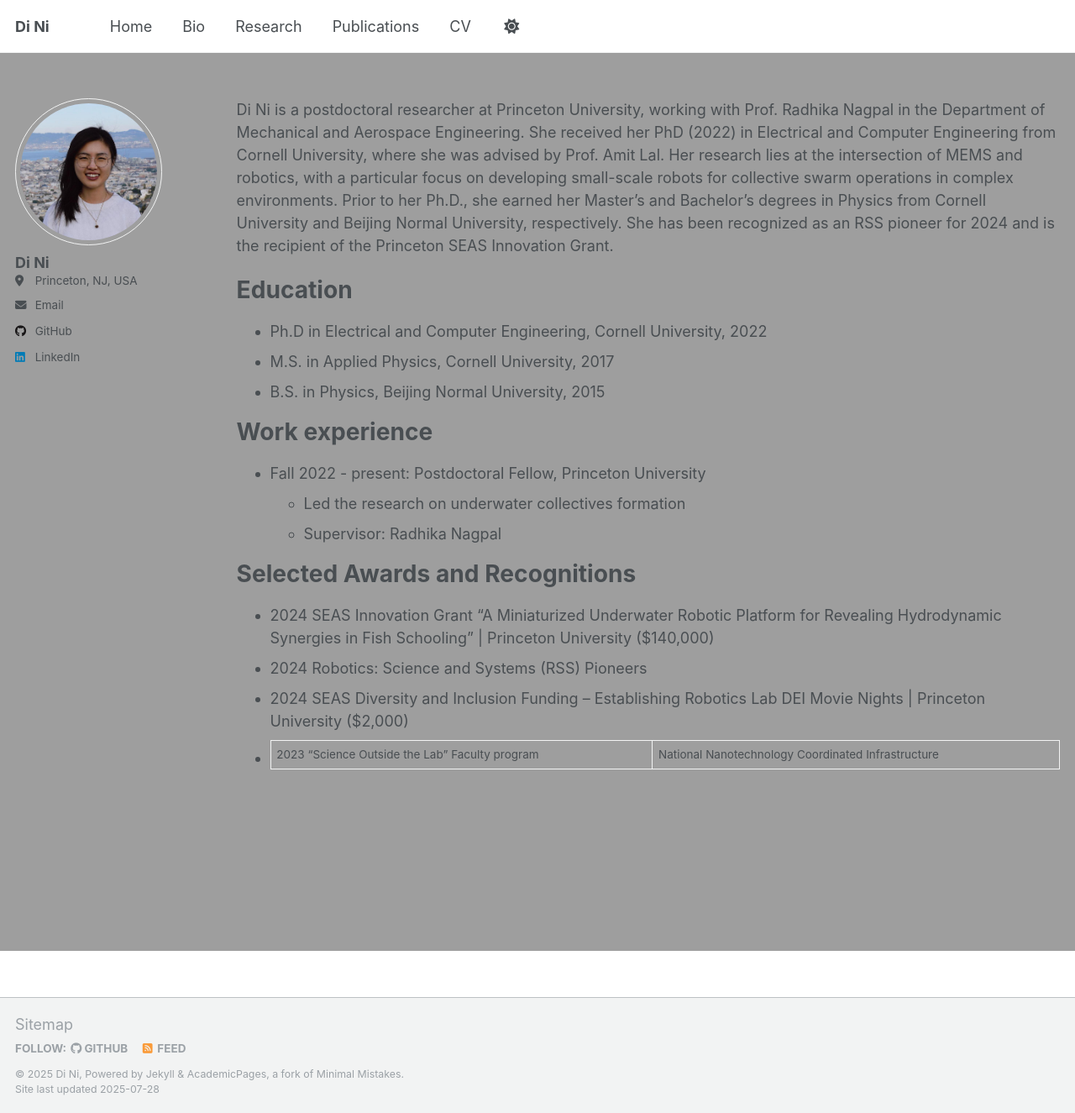
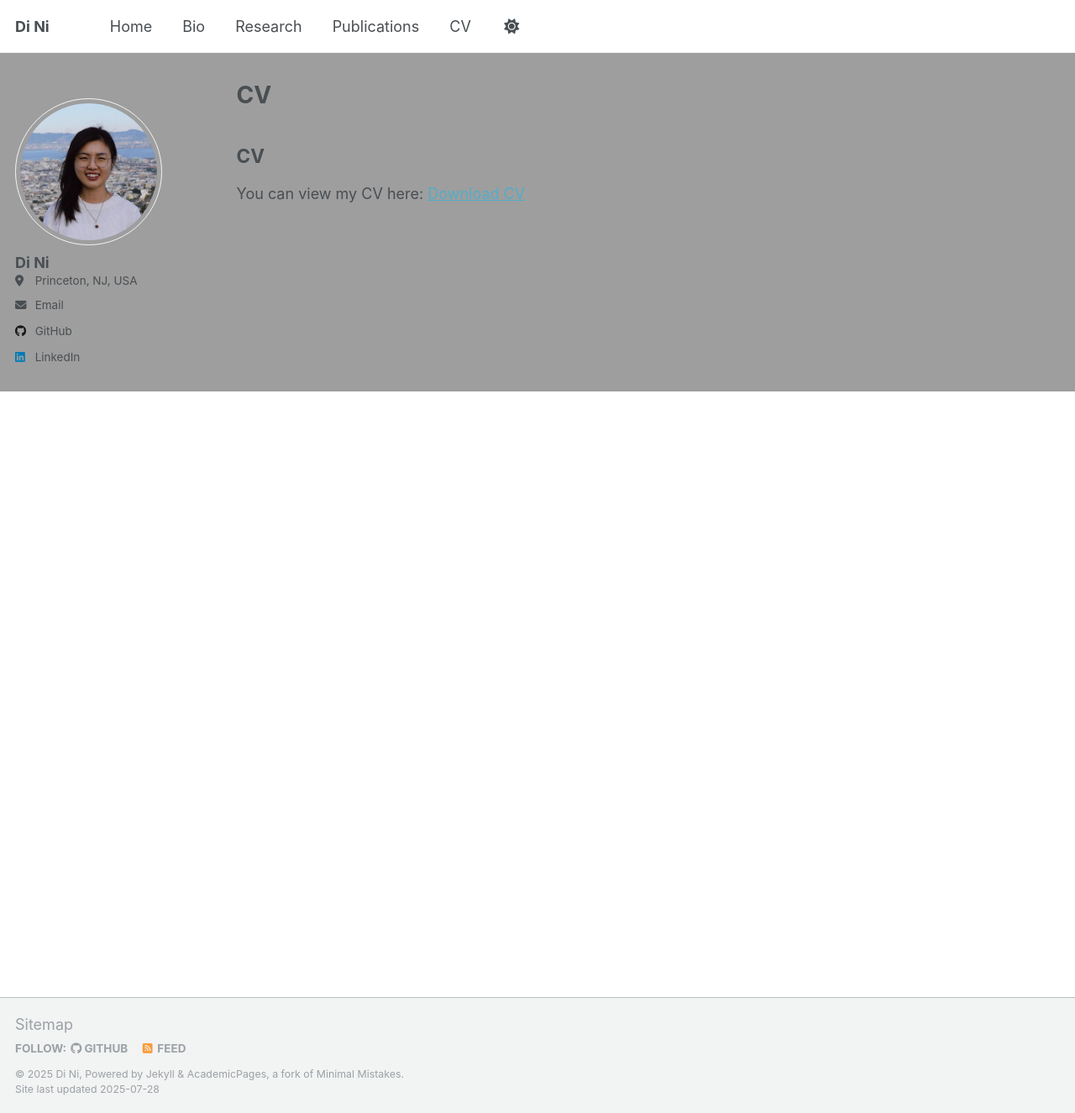
Before and after one commit to di-ni/di-ni.github.io, a Jekyll site: the page built from _pages/cv.md, in a window 1280 px wide and 1325 px high. Shown: the whole window at 84% size. Built offline with Jekyll 4.4.1, drawn with Linux system fonts in a browser that asks for light colours; a script that is not in the unit is left out; our own code applies the rules of GitHub Pages for plain Markdown files.

Commit message:
update cv

```diff
--- a/_data/navigation.yml
+++ b/_data/navigation.yml
@@ -15,7 +15,6 @@ main:
 
   - title: "Bio"
     url: /bio/
-    # url: /cv/
 
   - title: "Research"
     url: /research/
@@ -38,7 +37,7 @@ main:
 
 
   - title: "CV"
-    url: /cv-json/drive
+    url: /cv/
 
   # - title: "Guide"
   #   url: /markdown/
--- a/_pages/cv.md
+++ b/_pages/cv.md
@@ -7,73 +7,6 @@ author_profile: true
 #   - /resume
 ---
 
-{% include base_path %}
+## CV
 
-<!-- About me -->
-<!-- ====== -->
-
-Di Ni is a postdoctoral researcher at Princeton University, working with Prof. Radhika Nagpal in the Department of Mechanical and Aerospace Engineering. She received her PhD (2022) in Electrical and Computer Engineering from Cornell University, where she was advised by Prof. Amit Lal. Her research lies at the intersection of MEMS and robotics, with a particular focus on developing small-scale robots for collective swarm operations in complex environments. Prior to her Ph.D., she earned her Master’s and Bachelor’s degrees in Physics from Cornell University and Beijing Normal University, respectively. She has been recognized as an RSS pioneer for 2024 and is the recipient of the Princeton SEAS Innovation Grant.
-
-Education
-=====
-* Ph.D in Electrical and Computer Engineering, Cornell University, 2022
-* M.S. in Applied Physics, Cornell University, 2017
-* B.S. in Physics, Beijing Normal University, 2015
-
-Work experience
-======
-* Fall 2022 - present: Postdoctoral Fellow, Princeton University
-  * Led the research on underwater collectives formation
-  * Supervisor: Radhika Nagpal
-
-Selected Awards and Recognitions
-======
-* 2024 SEAS Innovation Grant “A Miniaturized Underwater Robotic Platform for Revealing Hydrodynamic
-Synergies in Fish Schooling” | Princeton University ($140,000)
-* 2024 Robotics: Science and Systems (RSS) Pioneers
-* 2024 SEAS Diversity and Inclusion Funding – Establishing Robotics Lab DEI Movie Nights |
-Princeton University ($2,000)
-* 2023 “Science Outside the Lab” Faculty program | National Nanotechnology Coordinated Infrastructure
-
-
-
-<!-- * Fall 2015: Research Assistant
-  * GitHub University
-  * Duties included: Merging pull requests
-  * Supervisor: Professor Hub
-
-* Summer 2015: Research Assistant
-  * GitHub University
-  * Duties included: Tagging issues
-  * Supervisor: Professor Git -->
-
-<!-- Skills
-======
-* Skill 1
-* Skill 2
-  * Sub-skill 2.1
-  * Sub-skill 2.2
-  * Sub-skill 2.3
-* Skill 3
-
-Publications
-======
-  <ul>{% for post in site.publications reversed %}
-    {% include archive-single-cv.html %}
-  {% endfor %}</ul>
-
-Talks
-======
-  <ul>{% for post in site.talks reversed %}
-    {% include archive-single-talk-cv.html  %}
-  {% endfor %}</ul> -->
-
-<!-- Teaching
-======
-  <ul>{% for post in site.teaching reversed %}
-    {% include archive-single-cv.html %}
-  {% endfor %}</ul>
-
-Service and leadership
-======
-* Currently signed in to 43 different slack teams -->
+You can view my CV here: [Download CV](https://drive.google.com/file/d/1XjY4gnlLzsKEYtQmctGHj9n1-On-Txl5/view?usp=sharing)
```
Also changed, not shown: _pages/bio.md (+5 -2 lines), _pages/cv-json.md (+2 -2 lines).
